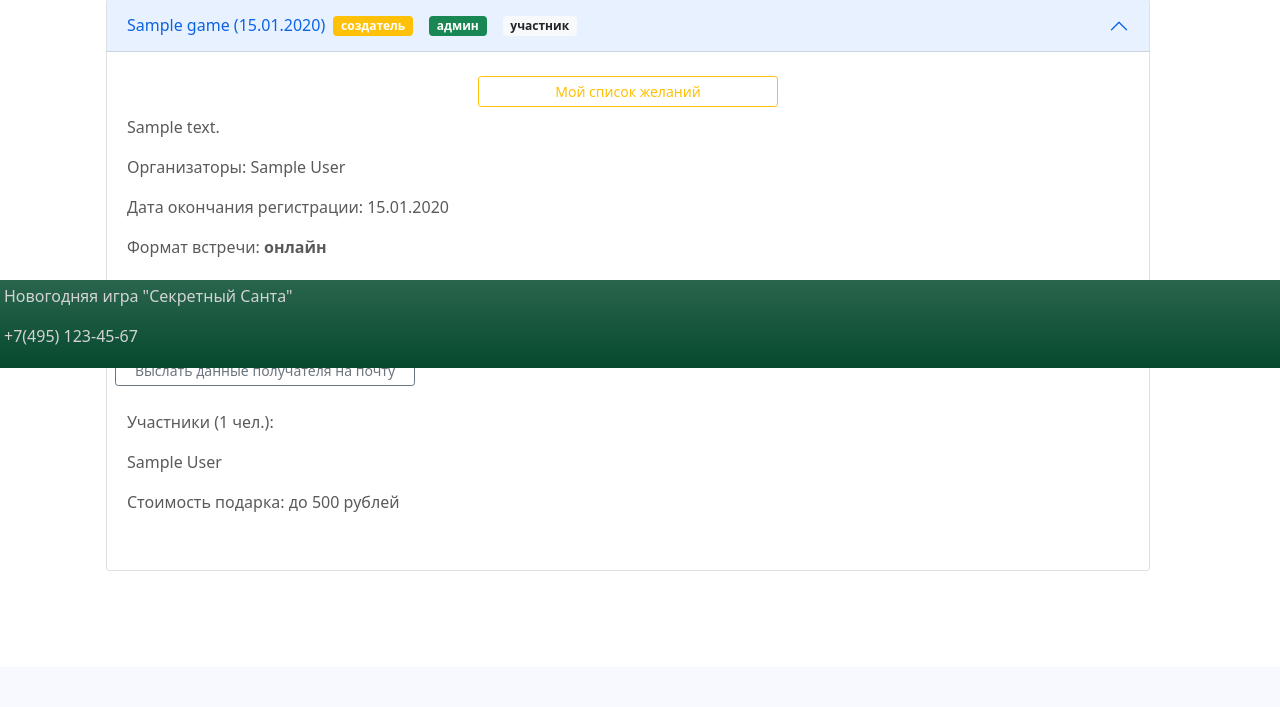
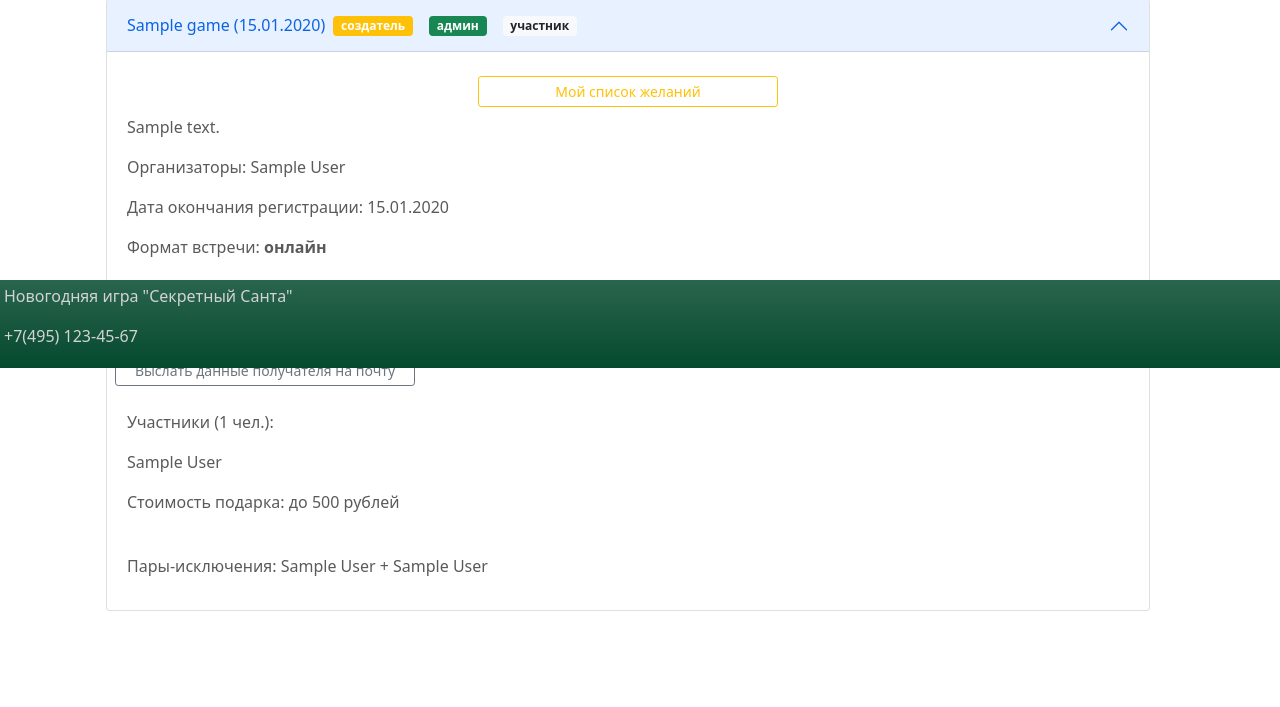
Before and after one commit to breduin/secret-santa, a Django app: page /profile/1/ in a window 1280 px wide, after a click that opens the changed part. Shown: the part 432-1139 px from the top of the page. Before the commit the page ends 1003 px from the top, so only its background shows below. Run offline with Django 4.2, Linux system fonts and the light colour scheme; tables that the repository leaves empty hold one stand-in row (values such as "Sample post"); parts of the project's set-up code (start-up, migrations or seed data) failed here and were passed over; some libraries are stand-ins or nearby versions.

Commit message:
Show elidible pairs in profile

```diff
--- a/user_profile/templates/user_profile/profile.html
+++ b/user_profile/templates/user_profile/profile.html
@@ -117,6 +117,7 @@
           <p>Участники ({{game.participants_count}} чел.):</p><p>{{game.participants}}</p>
           <p>Стоимость подарка: {{game.gift_cost_limit}}</p>
           {% if game.is_admin or game.is_creator %}
+            <p>Пары-исключения: {{game.extra_pairs}}</p>
             <p>Ссылка для приглашения участников: {{register_link}}</p>
             <div class="row m-2" id="test_buttons">
               <a class="btn btn-outline-secondary mx-auto btn-sm" href="{% url 'toss' game.id %}" role="button" style="max-width: 250px;">Провести жеребьевку</a>
@@ -186,6 +187,9 @@
             <p>Участники ({{game.participants_count}} чел.):</p><p>{{game.participants}}</p>
             <p>Стоимость подарка: {{game.gift_cost_limit}}</p>
             <br/>
+            {% if game.is_admin or game.is_creator %}
+              <p>Пары-исключения: {{game.extra_pairs}}</p>
+            {% endif %}
           </div>
         </div>
       </div>
--- a/user_profile/views.py
+++ b/user_profile/views.py
@@ -13,6 +13,15 @@ def serialize_users(users):
     return ', '.join(user_names)
 
 
+def serialize_pairs(pairs):
+    pair_strings = [
+        (f'{pair.user_1.first_name} {pair.user_1.last_name} + '
+            f'{pair.user_2.first_name} {pair.user_2.last_name}')
+        for pair in pairs
+    ]
+    return ', '.join(pair_strings)
+
+
 def serialize_game(game, user):
     if game.pairs.filter(giver=user).exists():
         recipient = game.pairs.get(giver=user).recipient
@@ -25,6 +34,10 @@ def serialize_game(game, user):
         cost_limit = f'{game.your_gift_cost_limit} руб.'
     else:
         cost_limit = game.get_gift_cost_limit_display()
+
+    extra_pairs = 'не заданы'
+    if game.elidible_pairs.exists():
+        extra_pairs = serialize_pairs(game.elidible_pairs.all())
 
     return {
         'name': game.name,
@@ -44,6 +57,7 @@ def serialize_game(game, user):
         'description': game.description,
         'place': game.place,
         'is_online': game.is_online,
+        'extra_pairs': extra_pairs,
     }
 
 
```
